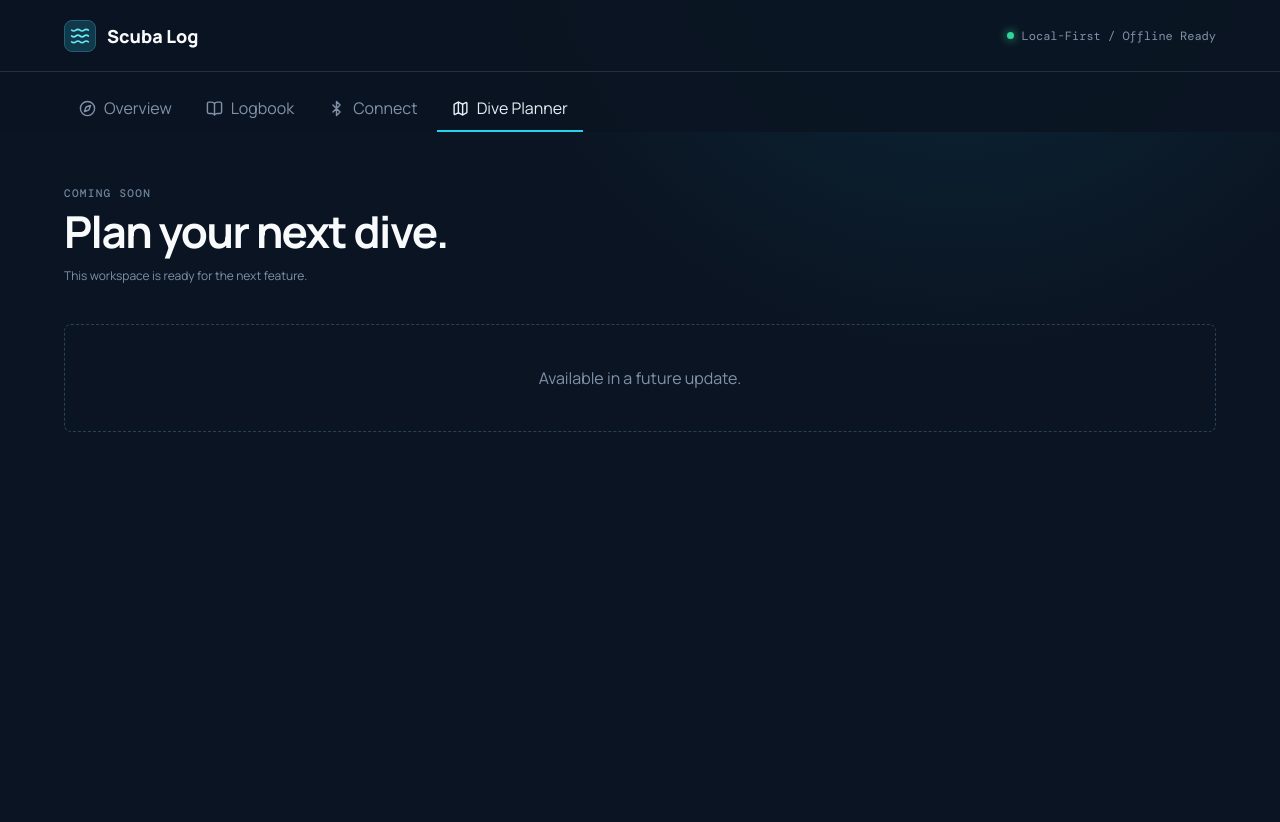
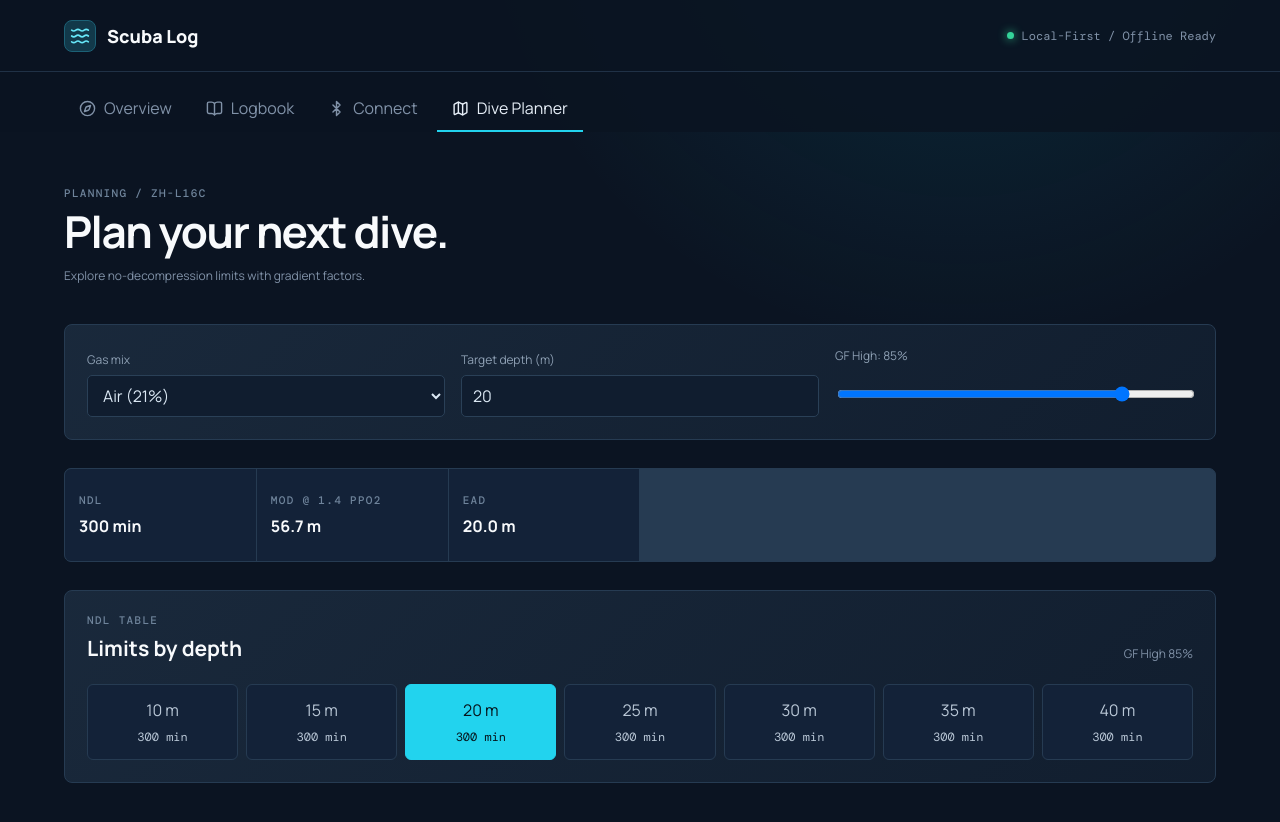
Before and after one commit to SainHT/DiveLogger, a React (Vite) app: page / in a window 1280 px wide. Both pictures are taken after a click on the button "Dive Planner". Shown: the top 822 px of the page. Before the commit the page ends 800 px from the top, so only its background shows below. Built offline with nearby package versions, Linux system fonts and the light colour scheme.

Commit message:
Added basic dive planner

```diff
--- a/src/App.tsx
+++ b/src/App.tsx
@@ -7,6 +7,7 @@ import { DiveEntryView } from './ui/views/DiveEntryView';
 import { LogbookView } from './ui/views/LogbookView';
 import { OverviewView } from './ui/views/OverviewView';
 import { PresetsView } from './ui/views/PresetsView';
+import { DivePlannerView } from './ui/views/DivePlannerView';
 
 function App() {
   const [view, setView] = useState<AppView>('overview');
@@ -15,7 +16,7 @@ function App() {
   const showToast = (message: string) => { setToast(message); window.setTimeout(() => setToast(''), 3200); };
   const openDive = (dive: DiveLog) => { setSelectedDive(dive); setView('detail'); };
   const openNewDive = () => { setSelectedDive(undefined); setView('entry'); };
-  const content = view === 'overview' ? <OverviewView onNewDive={openNewDive} onDive={openDive} onLogbook={() => setView('logbook')} /> : view === 'logbook' ? <LogbookView onDive={openDive} onNewDive={openNewDive} onPresets={() => setView('presets')} /> : view === 'presets' ? <PresetsView onBack={() => setView('logbook')} /> : view === 'entry' ? <DiveEntryView key={selectedDive?.id ?? 'new-dive'} nextNumber={1} editingDive={selectedDive} onCancel={() => setView(selectedDive ? 'detail' : 'overview')} onSaved={() => { setSelectedDive(undefined); setView('overview'); showToast('Dive saved locally'); }} /> : view === 'connect' || view === 'planner' ? <PlaceholderView title={view === 'connect' ? 'Connect hardware.' : 'Plan your next dive.'} /> : selectedDive ? <DiveDetailView dive={selectedDive} onBack={() => setView('logbook')} onEdit={() => setView('entry')} onDeleted={() => { setSelectedDive(undefined); setView('logbook'); showToast('Dive moved to trash'); }} /> : <OverviewView onNewDive={openNewDive} onDive={openDive} onLogbook={() => setView('logbook')} />;
+  const content = view === 'overview' ? <OverviewView onNewDive={openNewDive} onDive={openDive} onLogbook={() => setView('logbook')} /> : view === 'logbook' ? <LogbookView onDive={openDive} onNewDive={openNewDive} onPresets={() => setView('presets')} /> : view === 'presets' ? <PresetsView onBack={() => setView('logbook')} /> : view === 'entry' ? <DiveEntryView key={selectedDive?.id ?? 'new-dive'} nextNumber={1} editingDive={selectedDive} onCancel={() => setView(selectedDive ? 'detail' : 'overview')} onSaved={() => { setSelectedDive(undefined); setView('overview'); showToast('Dive saved locally'); }} /> : view === 'planner' ? <DivePlannerView /> : view === 'connect' ? <PlaceholderView title="Connect hardware." /> : selectedDive ? <DiveDetailView dive={selectedDive} onBack={() => setView('logbook')} onEdit={() => setView('entry')} onDeleted={() => { setSelectedDive(undefined); setView('logbook'); showToast('Dive moved to trash'); }} /> : <OverviewView onNewDive={openNewDive} onDive={openDive} onLogbook={() => setView('logbook')} />;
   return <AppShell view={view} onNavigate={setView}>{content}{toast && <div className="toast" role="status">{toast}</div>}</AppShell>;
 }
 
--- a/src/index.css
+++ b/src/index.css
@@ -837,6 +837,12 @@ button {
   .form-actions .button {
     flex: 1;
   }
+  .planner-controls {
+    grid-template-columns: 1fr;
+  }
+  .planner-depths {
+    grid-template-columns: repeat(2, 1fr);
+  }
 }
 
 .bottom-nav {
--- /dev/null
+++ b/src/ui/views/DivePlannerView.tsx
@@ -0,0 +1,89 @@
+import { useMemo, useState } from "react";
+import { calculateNDL } from "../../modules/physics/engine/buhlmann";
+import { calculateEAD, calculateMOD } from "../../modules/physics/utils/gasCalculations";
+import { BaseInput } from "../components/common/BaseInput";
+
+const DEPTHS = [10, 15, 20, 25, 30, 35, 40];
+const GAS_OPTIONS = [
+  { label: "Air (21%)", fO2: 0.21 },
+  { label: "EAN32 (32%)", fO2: 0.32 },
+  { label: "EAN36 (36%)", fO2: 0.36 },
+];
+
+export function DivePlannerView() {
+  const [depth, setDepth] = useState(20);
+  const [fO2, setFO2] = useState(0.21);
+  const [gradientFactorHigh, setGradientFactorHigh] = useState(0.85);
+  const ndl = useMemo(
+    () => calculateNDL(depth, fO2, gradientFactorHigh),
+    [depth, fO2, gradientFactorHigh],
+  );
+  const mod = calculateMOD(fO2);
+  const ead = calculateEAD(depth, fO2);
+
+  return (
+    <div className="page-stack">
+      <section className="page-heading">
+        <div>
+          <span className="eyebrow">PLANNING / ZH-L16C</span>
+          <h1>Plan your next dive.</h1>
+          <p className="muted">Explore no-decompression limits with gradient factors.</p>
+        </div>
+      </section>
+      <section className="panel planner-controls">
+        <label className="field">
+          <span className="field-label">Gas mix</span>
+          <select value={fO2} onChange={(event) => setFO2(Number(event.target.value))}>
+            {GAS_OPTIONS.map((gas) => (
+              <option key={gas.fO2} value={gas.fO2}>{gas.label}</option>
+            ))}
+          </select>
+        </label>
+        <BaseInput
+          label="Target depth (m)"
+          type="number"
+          min="0"
+          max={mod}
+          step="1"
+          value={depth}
+          onChange={(event) => setDepth(Math.max(0, Number(event.target.value)))}
+        />
+        <label className="field">
+          <span className="field-label">GF High: {Math.round(gradientFactorHigh * 100)}%</span>
+          <input
+            type="range"
+            min="0.6"
+            max="0.9"
+            step="0.01"
+            value={gradientFactorHigh}
+            onChange={(event) => setGradientFactorHigh(Number(event.target.value))}
+          />
+        </label>
+      </section>
+      <section className="detail-stats planner-stats">
+        <div className="detail-stat"><span className="eyebrow">NDL</span><strong>{ndl} min</strong></div>
+        <div className="detail-stat"><span className="eyebrow">MOD @ 1.4 PPO2</span><strong>{mod.toFixed(1)} m</strong></div>
+        <div className="detail-stat"><span className="eyebrow">EAD</span><strong>{ead.toFixed(1)} m</strong></div>
+      </section>
+      <section className="panel">
+        <div className="section-heading">
+          <div><span className="eyebrow">NDL TABLE</span><h2>Limits by depth</h2></div>
+          <span className="muted">GF High {Math.round(gradientFactorHigh * 100)}%</span>
+        </div>
+        <div className="planner-depths">
+          {DEPTHS.map((targetDepth) => (
+            <button
+              className={targetDepth === depth ? "planner-depth selected" : "planner-depth"}
+              key={targetDepth}
+              onClick={() => setDepth(targetDepth)}
+              disabled={targetDepth > mod}
+            >
+              <span>{targetDepth} m</span>
+              <strong>{calculateNDL(targetDepth, fO2, gradientFactorHigh)} min</strong>
+            </button>
+          ))}
+        </div>
+      </section>
+    </div>
+  );
+}
```
